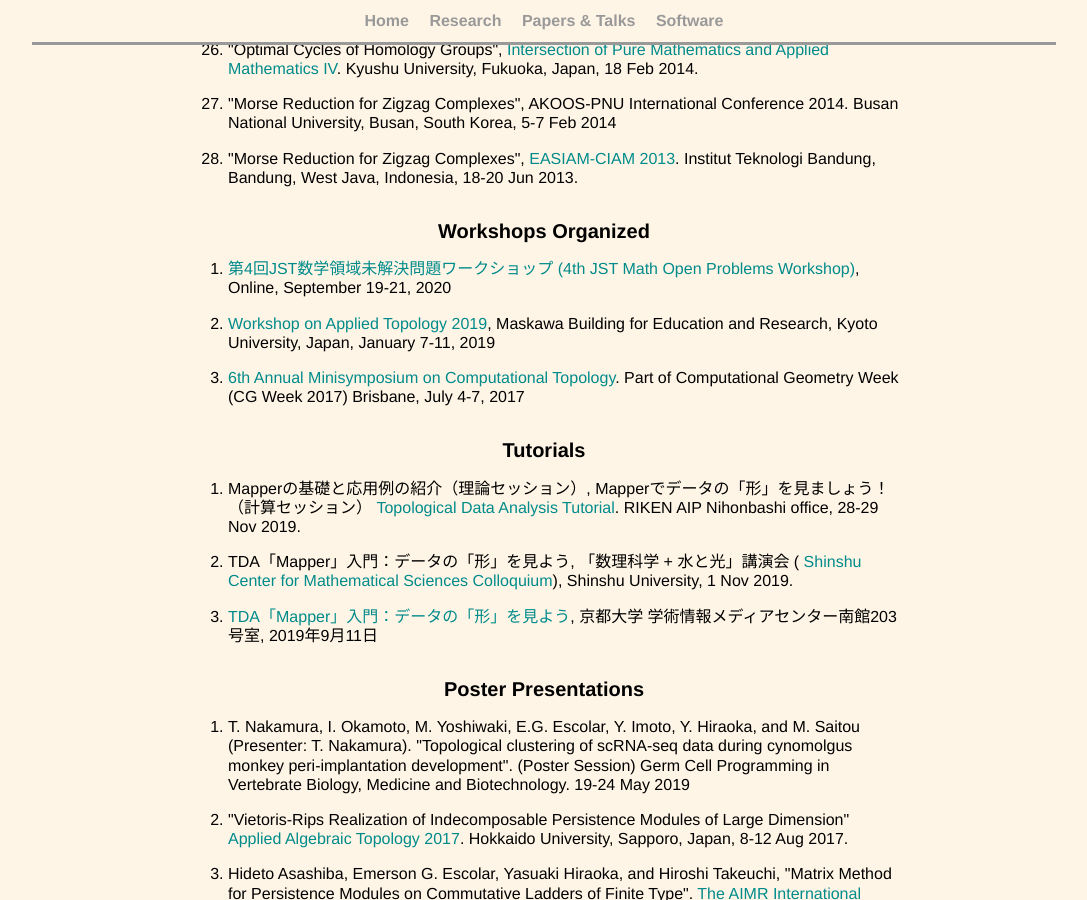
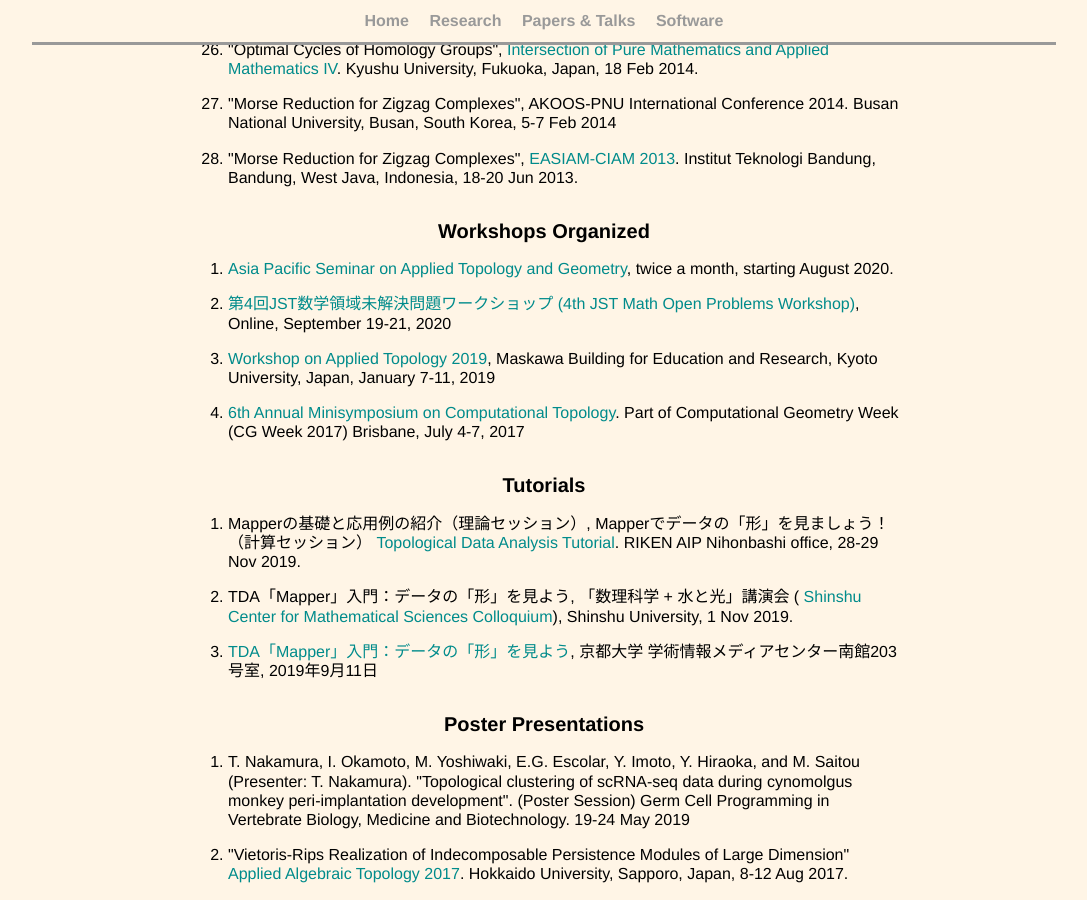
Before and after one commit to emerson-escolar/emerson-escolar.github.io, a Jekyll site: the page built from research_lists.html, in a window 1280 px wide and 900 px high, scrolled down 3059 px. Shown: the whole window, without its empty margins (96-1183 px from the left). Built offline with Jekyll 4.4.1, drawn with Linux system fonts in a browser that asks for light colours.

Commit message:
add apatg

```diff
--- a/research_lists.html
+++ b/research_lists.html
@@ -420,6 +420,13 @@ title: Emer's Papers & Talks
 	<h2> Workshops Organized </h2>
 	<ol class="wordbox paperlist">
     <li>
+      <a target="_blank" href="https://sites.google.com/kyoto-u.ac.jp/apatg/home">
+        Asia Pacific Seminar on Applied Topology and Geometry</a>,
+      twice a month, starting August 2020.
+		</li>
+
+
+    <li>
       <a target="_blank" href="https://sites.google.com/view/jstmath-openproblem2020">
         第4回JST数学領域未解決問題ワークショップ
         (4th JST Math Open Problems Workshop)</a>,
```
